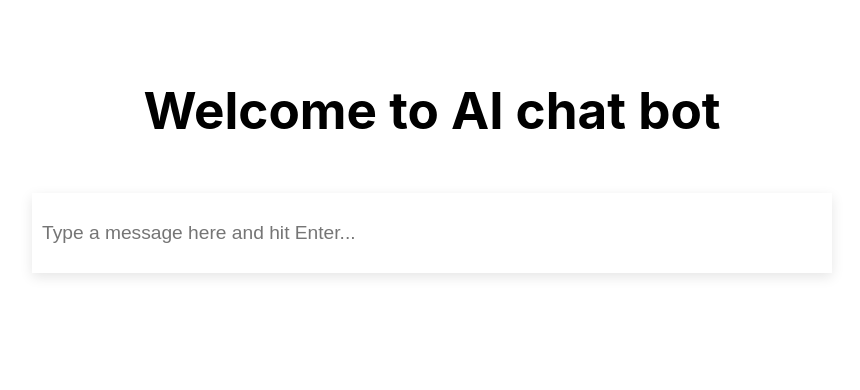
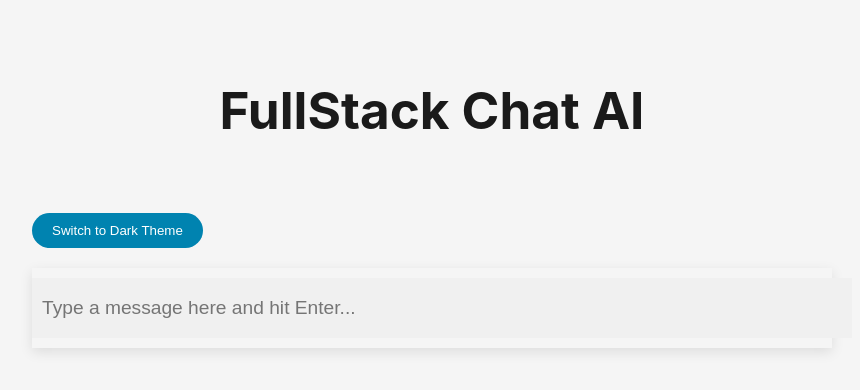
Before and after one commit to SimplyAditya/aiChatbot, a React (Vite) app in the folder frontend/: page / in a window 1280 px wide. Shown: the top 390 px of the page, without its empty margins (208-1068 px from the left). Built offline with nearby package versions, Linux system fonts and the light colour scheme.

Commit message:
dynamic theme

```diff
--- a/frontend/src/App.jsx
+++ b/frontend/src/App.jsx
@@ -1,22 +1,29 @@
-import { useState } from "react";
+import { useState, useEffect } from "react";
 import "./App.css";
-import ReactMarkdown from 'react-markdown';
 
 function App() {
   const [message, setMessage] = useState("");
   const [chats, setChats] = useState([]);
   const [isTyping, setIsTyping] = useState(false);
+  const [theme, setTheme] = useState("light"); // State to handle the theme
+
+  useEffect(() => {
+    document.documentElement.setAttribute('data-theme', theme);
+  }, [theme]);
+
+  const toggleTheme = () => {
+    setTheme(theme === "light" ? "dark" : "light");
+  };
 
   const chat = async (e, message) => {
     e.preventDefault();
-
     if (!message) return;
     setIsTyping(true);
     scrollTo(0, 1e10);
 
-    let newChats = [...chats];
-    newChats.push({ role: "user", content: message });
-    setChats(newChats);
+    let msgs = [...chats];
+    msgs.push({ role: "user", content: message });
+    setChats(msgs);
 
     setMessage("");
 
@@ -26,13 +33,13 @@
         "Content-Type": "application/json",
       },
       body: JSON.stringify({
-        chats: newChats,
+        chats: msgs,
       }),
     })
       .then((response) => response.json())
       .then((data) => {
-        if (typeof data.output === 'string') {
-          let updatedChats = [...newChats];
+        if (typeof data.output === "string") {
+          let updatedChats = [...chats];
           updatedChats.push({ role: "bot", content: data.output });
           setChats(updatedChats);
         } else {
@@ -46,11 +53,14 @@
       });
   };
 
-
   return (
     <main>
-      <h1>Welcome to AI chat bot</h1>
+      <h1>FullStack Chat AI</h1>
 
+      {/* Theme toggle button */}
+      <button onClick={toggleTheme} className="theme-toggle">
+        Switch to {theme === "light" ? "Dark" : "Light"} Theme
+      </button>
 
       <section>
         {Array.isArray(chats) && chats.length
@@ -60,18 +70,11 @@
                   <b>{chat.role.toUpperCase()}</b>
                 </span>
                 <span>:</span>
-          {}
-          {chat.role === 'bot' ? (
-            <ReactMarkdown>{chat.content}</ReactMarkdown>
-          ) : (
                 <span>{chat.content}</span>
-          )}
               </p>
             ))
           : ""}
       </section>
-
-
 
       <div className={isTyping ? "" : "hide"}>
         <p>
```
Lines whose indentation alone changed are shown as unchanged.
